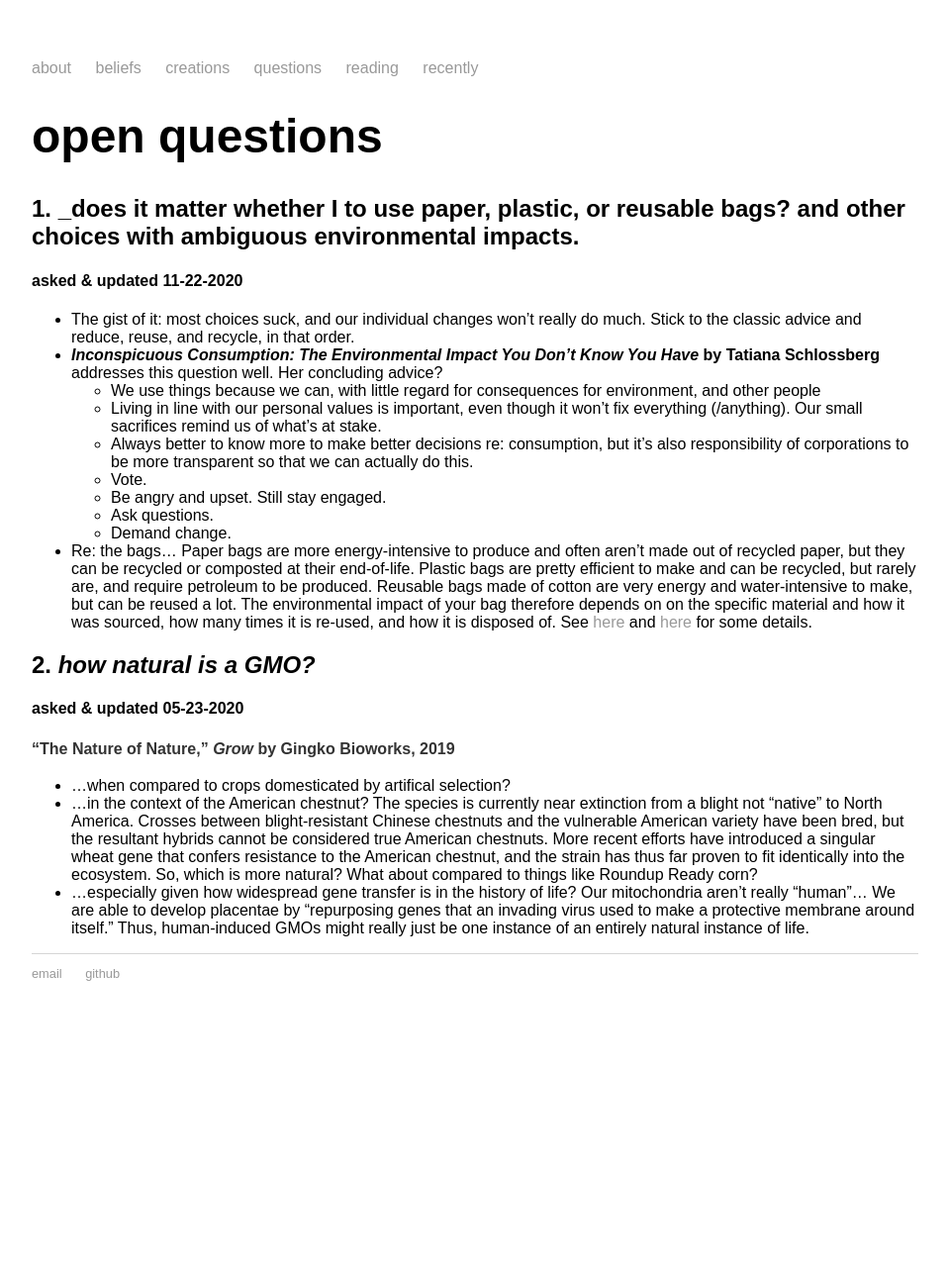
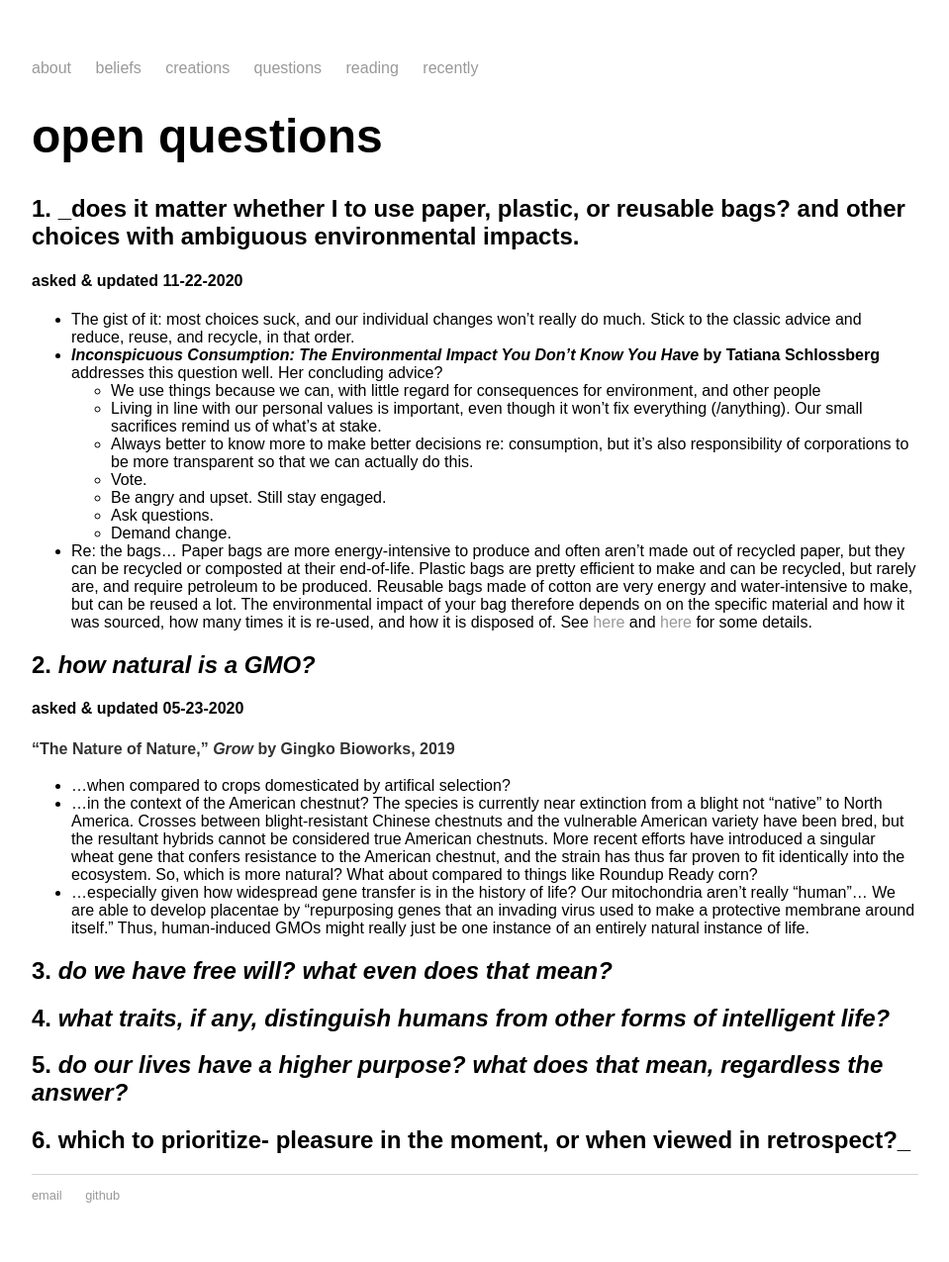
Before and after one commit to mayasheth/mayasheth.github.io, a Jekyll site: the page built from questions/index.md, in a window 1280 px wide. Shown: the whole page at 99% size, without its empty margins (160-1119 px from the left). Built offline with Jekyll 4.4.1, drawn with Linux system fonts in a browser that asks for light colours; before the commit the page ends 1051 px from its top, so only the background shows below that.

Commit message:
Update index.md

```diff
--- a/questions/index.md
+++ b/questions/index.md
@@ -25,3 +25,11 @@ title: open questions
 * ...when compared to crops domesticated by artifical selection?
 * ...in the context of the American chestnut? The species is currently near extinction from a blight not "native" to North America. Crosses between blight-resistant Chinese chestnuts and the vulnerable American variety have been bred, but the resultant hybrids cannot be considered true American chestnuts. More recent efforts have introduced a singular wheat gene that confers resistance to the American chestnut, and the strain has thus far proven to fit identically into the ecosystem.  So, which is more natural? What about compared to things like Roundup Ready corn?
 * ...especially given how widespread gene transfer is in the history of life? Our mitochondria aren't really "human"... We are able to develop placentae by "repurposing genes that an invading virus used to make a protective membrane around itself." Thus, human-induced GMOs might really just be one instance of an entirely natural instance of life.
+
+## 3. _do we have free will? what even does that mean?_
+
+## 4. _what traits, if any, distinguish humans from other forms of intelligent life?_
+
+## 5. _do our lives have a higher purpose? what does that mean, regardless the answer?_
+
+## 6. which to prioritize- pleasure in the moment, or when viewed in retrospect?_
```
